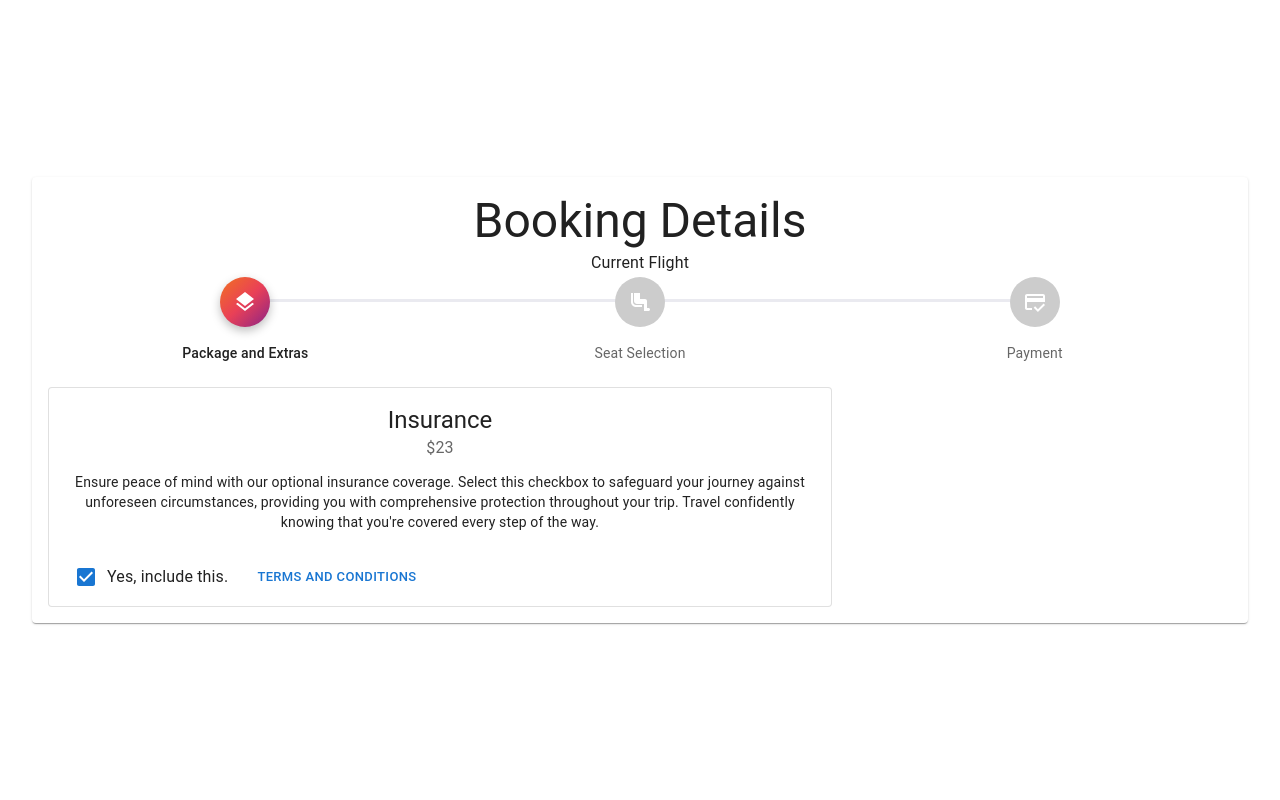
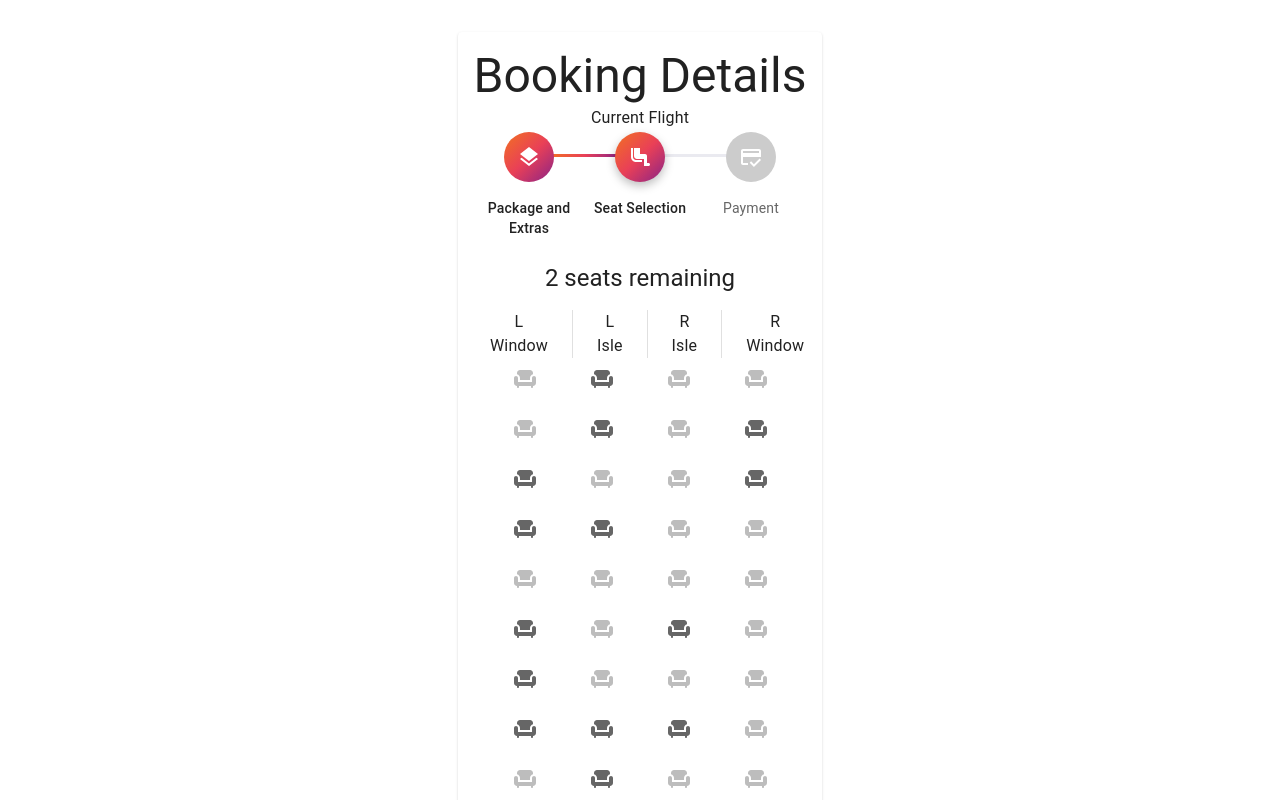
Before and after one commit to Dean-Overton/flight-booking-prototype, a React (Vite) app: page /booking/1/1 in a window 1280 px wide. Shown: the top 800 px of the page. Built offline with nearby package versions, Linux system fonts and the light colour scheme.

Commit message:
Changing checkboxes to chair icons

```diff
--- a/src/pages/booking/index.tsx
+++ b/src/pages/booking/index.tsx
@@ -7,7 +7,7 @@ import ExtrasTab from './extras-tab';
 import SeatSelection from './seat-selection';
 
 const Booking = () => {
-    const [progress, setProgress] = useState(0);
+    const [progress, setProgress] = useState(1);
     return (
         <Paper sx={{p:2}}>
             <Typography variant="h3">Booking Details</Typography>
--- a/src/pages/booking/seat-selection/chairCheckbox/index.tsx
+++ b/src/pages/booking/seat-selection/chairCheckbox/index.tsx
@@ -0,0 +1,18 @@
+import { styled } from '@mui/material/styles';
+import Checkbox, { CheckboxProps } from '@mui/material/Checkbox';
+import ChairIcon from '@mui/icons-material/Chair';
+
+const ChairCheckedIcon = styled(ChairIcon)({
+    color:"blue",
+});
+
+const ChairCheckBox = (props: CheckboxProps) => {
+    return (
+      <Checkbox
+        checkedIcon={<ChairCheckedIcon />}
+        icon={<ChairIcon />}
+        {...props}
+      />
+    );
+}
+export default ChairCheckBox;
--- a/src/pages/booking/seat-selection/index.tsx
+++ b/src/pages/booking/seat-selection/index.tsx
@@ -10,6 +10,7 @@ import Checkbox from '@mui/material/Checkbox';
 import Tooltip from '@mui/material/Tooltip';
 import Divider from '@mui/material/Divider';
 import { Typography } from '@mui/material';
+import ChairCheckBox from './chairCheckbox';
 
 interface SeatSelectionProps {
     numberOfPassengers: number,
@@ -27,33 +28,37 @@ const SeatSelection = (props: SeatSelectionProps) => {
       }, [seatGroups, seatRowletters]);
     const seatCodes = [];
     const seatMap: { [code: string]: boolean }  = {}
+    const seatDisabledMap: { [code: string]: boolean }  = {}
     for (let i = 0; i < seatRows; i++) {
         for (let j = 0; j < 4; j++) {
             const seatCode = `${seatRowletters[j]}${i+1}`
             seatCodes.push(seatCode);
 
+            seatDisabledMap[seatCode] = Math.random() >= 0.5;
+
             seatMap[seatCode] = false;
         }
     }
+    const [disabledSeats, setDisabledSeats] = useState(seatDisabledMap);
     const [seatAvailability, setSeatAvailability] = useState(seatMap);
 
-    const [seatsSelected, setSeatsSelected] = useState(0);
+    const [seatsSelectedCount, setseatsSelectedCount] = useState(0);
 
     const handleSeatSelectChange = (code: string) => (event: React.ChangeEvent<HTMLInputElement>)  => {
-        if (seatsSelected < props.numberOfPassengers && seatsSelected > 0) {
+        if (seatsSelectedCount < props.numberOfPassengers && seatsSelectedCount > 0) {
             setSeatAvailability({ ...seatAvailability, [code]: event.target.checked });
             if (event.target.checked == true){
-                setSeatsSelected(seatsSelected+1);
+                setseatsSelectedCount(seatsSelectedCount+1);
             } else {
-                setSeatsSelected(seatsSelected-1);
+                setseatsSelectedCount(seatsSelectedCount-1);
             }
         }
-        if (seatsSelected == props.numberOfPassengers && event.target.checked == false){
-            setSeatsSelected(seatsSelected-1);
+        if (seatsSelectedCount == props.numberOfPassengers && event.target.checked == false){
+            setseatsSelectedCount(seatsSelectedCount-1);
             setSeatAvailability({ ...seatAvailability, [code]: event.target.checked });
         }
-        if (seatsSelected == 0 && event.target.checked == true){
-            setSeatsSelected(seatsSelected+1);
+        if (seatsSelectedCount == 0 && event.target.checked == true){
+            setseatsSelectedCount(seatsSelectedCount+1);
             setSeatAvailability({ ...seatAvailability, [code]: event.target.checked });
         }
     }
@@ -61,7 +66,7 @@ const SeatSelection = (props: SeatSelectionProps) => {
     return (
         <>
         <Box width={300} sx={{m: '0 auto'}}>
-            <Typography sx={{my:2}} variant="h5">{props.numberOfPassengers-seatsSelected} seats remaining</Typography>
+            <Typography sx={{my:2}} variant="h5">{props.numberOfPassengers-seatsSelectedCount} seats remaining</Typography>
             <Stack
                 direction="row"
                 divider={<Divider orientation="vertical" flexItem />}
@@ -76,11 +81,12 @@ const SeatSelection = (props: SeatSelectionProps) => {
                 {seatCodes.map(seatCode => (
                 <Grid item xs={3}>
                     <Tooltip title={seatCode}>
-                    <Checkbox
+                    <ChairCheckBox
                         checked={seatAvailability[seatCode]}
                         name={seatCode}
                         onChange={handleSeatSelectChange(seatCode)}
                         inputProps={{ 'aria-label': 'controlled' }}
+                        disabled={disabledSeats[seatCode]}
                     />
                     </Tooltip>
                 </Grid>
```
